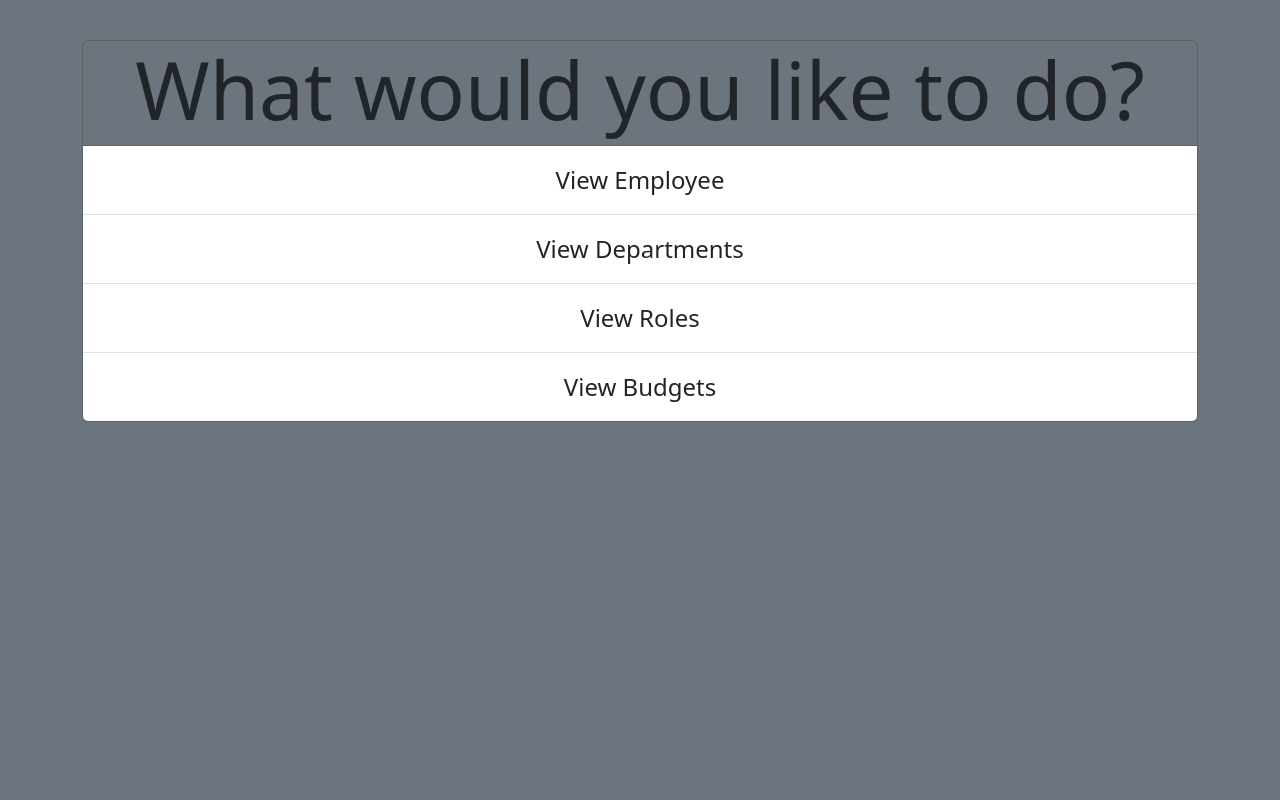
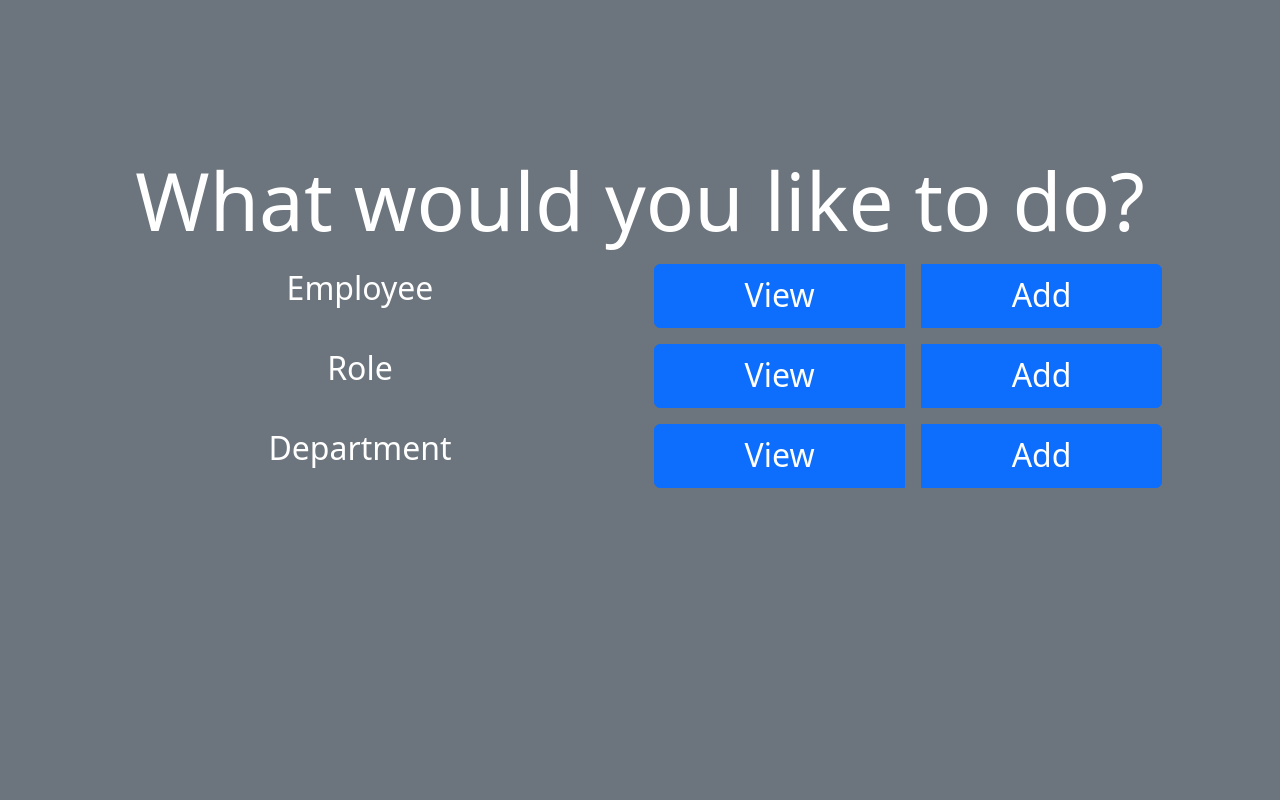
Before and after one commit to Codeyg12/Employee_Management, a Django app: page / in a window 1280 px wide. Shown: the part 56-856 px from the top of the page. Before the commit the page ends 478 px from the top, so only its background shows below. Run offline with Django 4.2, Linux system fonts and the light colour scheme; the visitor is signed in with stand-in values (Sample User, id 1); some libraries are stand-ins or nearby versions.

Commit message:
progress on homepage

```diff
--- a/webpage/templates/base.html
+++ b/webpage/templates/base.html
@@ -20,7 +20,7 @@
   <body class="bg-secondary">
     {% include 'navbar.html' %}
 
-    <div class="container">
+    <div class="container" style="height: 100vh;">
       <br />
       {% if messages %} {% for message in messages %}
       {% if message.level == DEFAULT_MESSAGE_LEVELS.SUCCESS %}
--- a/webpage/templates/home.html
+++ b/webpage/templates/home.html
@@ -1,15 +1,49 @@
-{% extends 'base.html' %} {% block content %}
-{% if user.is_authenticated %}
-<div class="card text-center bg-transparent mx-auto mt-3">
-    <h1 class="display-1">
-        What would you like to do?
-    </h1>
+{% extends 'base.html' %} {% block content %} {% if user.is_authenticated %}
+<div class="d-flex align-items-center justify-content-center flex-column text-center text-white bg-transparent h-75">
+  <h1 class="display-1">What would you like to do?</h1>
+
+  <ul class="list-group container">
+    <li class="list-group-item fs-2 bg-transparent border-0">
+      <div class="row">
+        <p class="col text-white">
+          Employee
+        </p>
+        <div class="btn-group col" role="group">
+          <a type="button" class="btn btn-primary fs-2 mx-2">View</a>
+          <a type="button" class="btn btn-primary fs-2 mx-2">Add</a>
+        </div>
+      </div>
+    </li>
+    <li class="list-group-item fs-2 bg-transparent border-0">
+      <div class="row">
+        <p class="col text-white">
+          Role
+        </p>
+        <div class="btn-group col" role="group">
+          <a type="button" class="btn btn-primary fs-2 mx-2">View</a>
+          <a type="button" class="btn btn-primary fs-2 mx-2">Add</a>
+        </div>
+      </div>
+    </li>
+    <li class="list-group-item fs-2 bg-transparent border-0">
+      <div class="row">
+        <p class="col text-white">
+          Department
+        </p>
+        <div class="btn-group col" role="group">
+          <a type="button" class="btn btn-primary fs-2 mx-2">View</a>
+          <a type="button" class="btn btn-primary fs-2 mx-2">Add</a>
+        </div>
+      </div>
+    </li>
+  </ul>
+
   <!-- <div class="dropdown show" id="viewDropdown">
       <a class="btn btn-secondary" id="viewDropdownLink" data-toggle="dropdown" aria-haspopup="true" aria-expanded="false">
         <p class="display-3">View &nbsp; <i class="fas fa-caret-down"></i></p>
       </a>
 
-      <div class="dropdown-menu position-static" aria-labelledby="viewDropdownLink">
+      <div class="dropdown-menu fixed-top" aria-labelledby="viewDropdownLink">
         <a class="dropdown-item" href="#">View Action 1</a>
         <a class="dropdown-item" href="#">View Action 2</a>
         <a class="dropdown-item" href="#">View Action 3</a>
@@ -28,7 +62,7 @@
       </div>
     </div> -->
 
-    <ul class="list-group list-group-flush fs-4">
+  <!-- <ul class="list-group list-group-flush fs-4">
         <li class="list-group-item py-3">
             <a
               href="{% url 'view_employees' %}"
@@ -57,7 +91,7 @@
               >View Budgets</a
             >
           </li>
-    </ul>
+    </ul> -->
 </div>
 {% else %}
 <div class="col-md-6 offset-md-3">
@@ -88,5 +122,4 @@
     <button type="submit" class="btn btn-outline-light float-end">Login</button>
   </form>
 </div>
-  {% endif %}
-{% endblock %}
+{% endif %} {% endblock %}
```
Lines whose indentation alone changed are shown as unchanged.
